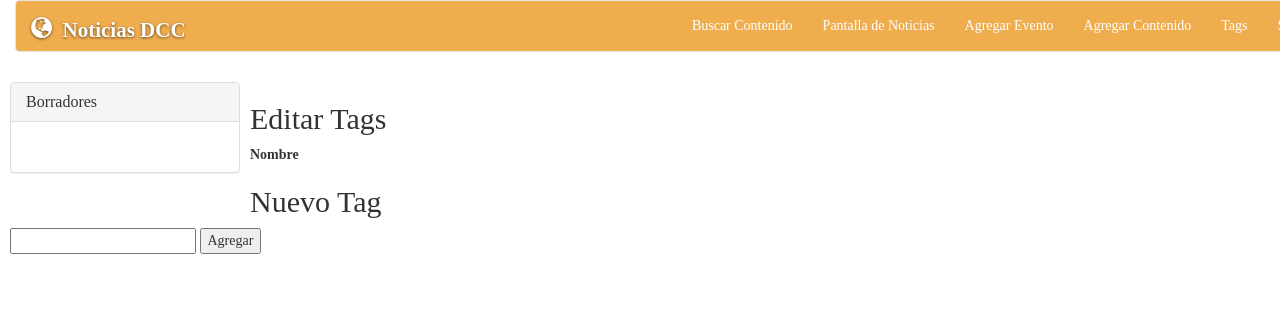
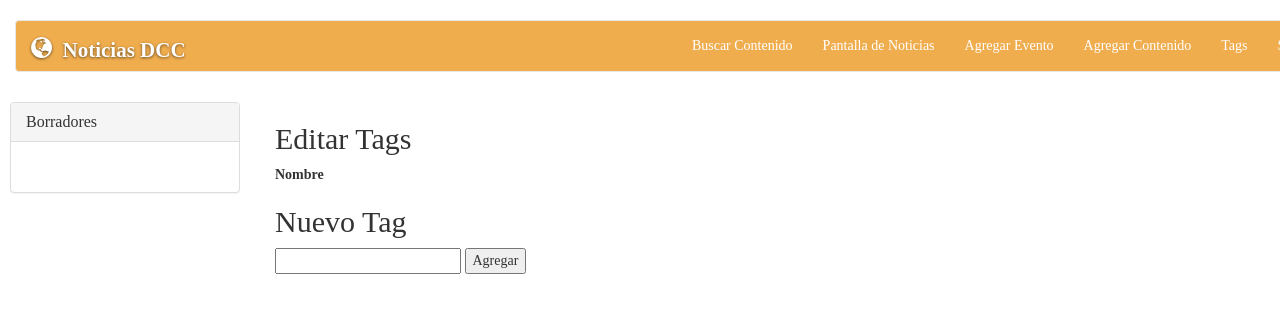
Before and after one commit to WillyMaikowski/ncid, a Django app: page /news/tags/ in a window 1280 px wide; the page is wider, and only the part inside the window is pictured. Shown: the top 313 px of that part. Run offline with Django 3.2, Linux system fonts and the light colour scheme; the visitor is signed in with stand-in values (Sample User, id 1); data comes from the database, SQL or seed files in the repository; data that the repository does not hold is empty; some libraries are stand-ins or nearby versions.

Commit message:
Base style update

```diff
--- a/news/templates/news/base.html
+++ b/news/templates/news/base.html
@@ -27,6 +27,7 @@
     <body>
         <!-- The header with the navigaton bar -->
         <div class="container">
+            <br/>
             <div class="navbar navbar-default" role="navigation">
                 <div class="container-fluid">
                     <div class="navbar-header">
@@ -50,10 +51,9 @@
                     </div>
                 </div>
             </div>
-        </div>
-
+            <div class="row">
                 <!-- The left panel -->
-        <aside class="panel-group" id="leftPanel">
+                <aside class="panel-group col-xs-3" id="leftPanel">
                 <div class="panel panel-default">
                     <div class="panel-heading">
                         <h4 class="panel-title">
@@ -69,6 +69,8 @@
                 </div>
                 </aside>
 
+                <!-- wrap -->
+                <div class="col-xs-9">
                     <!-- The main content -->
                     <section id="contentSection" class="content">
                     {% block content %}{% endblock %}
@@ -78,5 +80,8 @@
                     <footer>
                     {% block footer %}{% endblock %}
                     </footer>
+                </div>
+            </div>
+        </div>
     </body>
 </html>
```
Lines whose indentation alone changed are shown as unchanged.
